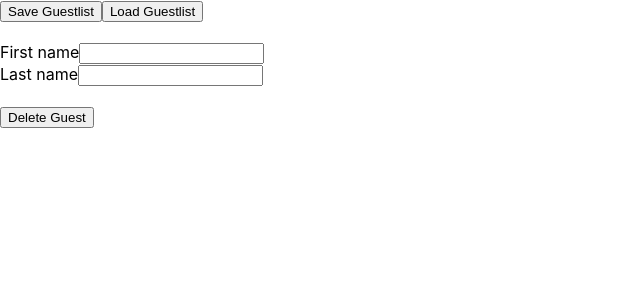
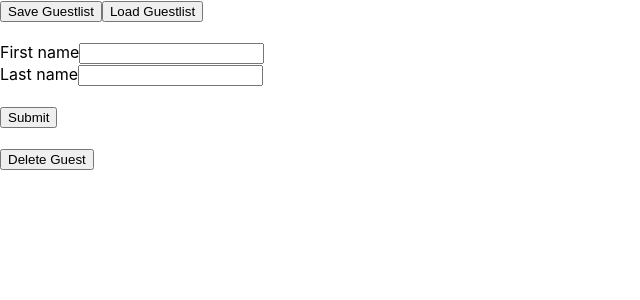
Before and after one commit to harenbergcoding/react-guest-list-, a React (Create React App) app: page / in a window 1280 px wide. Shown: the top 300 px of the page, without its empty margins (0-640 px from the left). Built offline with nearby package versions, Linux system fonts and the light colour scheme.

Commit message:
Add form & submit button

```diff
--- a/src/App.js
+++ b/src/App.js
@@ -46,6 +46,7 @@ function App() {
       <button>Load Guestlist</button>
       <br />
       <br />
+      <form onSubmit={(event) => event.preventDefault}>
         <label>
           First name
           <input
@@ -56,16 +57,19 @@ function App() {
           />
         </label>
         <br />
-      <label
+        <label>
+          Last name
+          <input
             value={lastName}
             onChange={(event) => {
               setLastName(event.currentTarget.value);
             }}
-      >
-        Last name
-        <input />
+          />
         </label>
         <br />
+        <br />
+        <button>Submit</button>
+      </form>
       <br />
       <button>Delete Guest</button>
 
```
Lines whose indentation alone changed are shown as unchanged.
